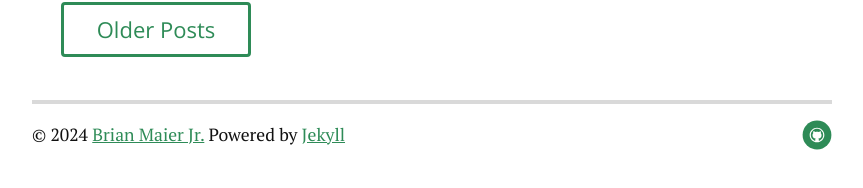
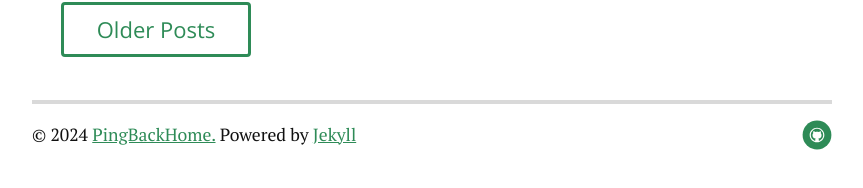
Before and after one commit to PingBackHome/PingBackHome.github.io, a Jekyll site: the page built from index.html, in a window 1280 px wide. Shown: the part 2076-2264 px from the top of the page, without its empty margins (208-1071 px from the left). Built offline with Jekyll 4.4.1, drawn with Linux system fonts in a browser that asks for light colours; nearby versions of some CDN libraries; the list of posts is cut into pages by our own code.

Commit message:
Update footer.html

```diff
--- a/_includes/footer.html
+++ b/_includes/footer.html
@@ -2,7 +2,7 @@
 	<div class="container">
 		<p class="copy">
 			&copy; {{ site.time | date: '%Y' }}
-			<a href="http://brianmaierjr.com">Brian Maier Jr.</a> Powered by
+			<a href="http://PingBackHome.github.io">PingBackHome.</a> Powered by
 			<a href="http://jekyllrb.com">Jekyll</a>
 		</p>
 
```
